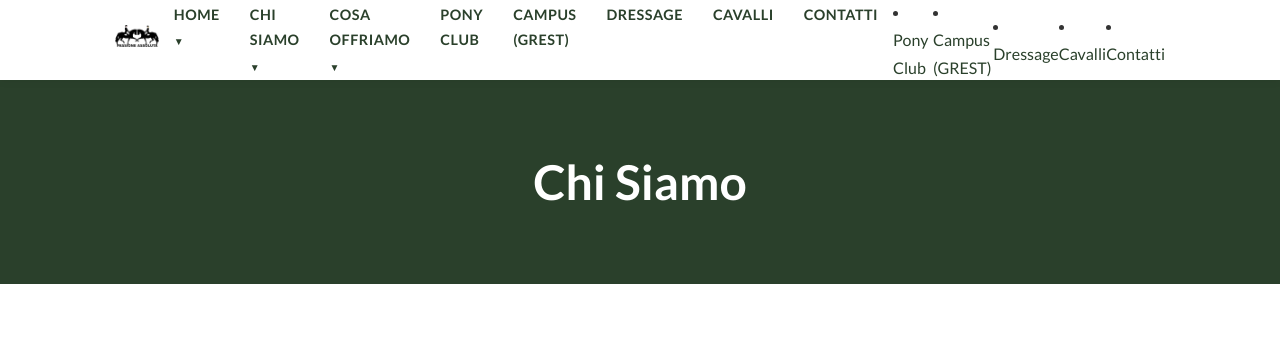
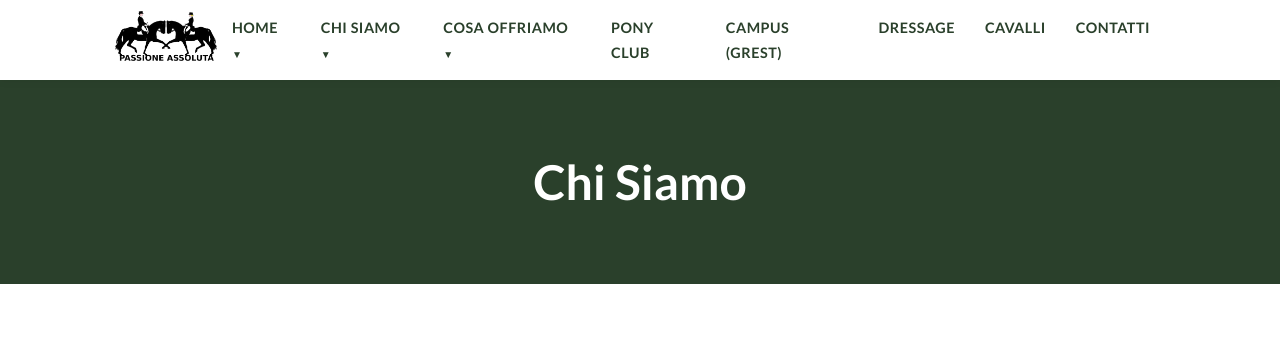
Before and after one commit to esperesce/pas.assoluta, a plain HTML site: page SitoPassioneAssoluta/chi-siamo.html in a window 1280 px wide. Shown: the top 361 px of the page. Drawn offline with Linux system fonts and the light colour scheme.

Commit message:
Update chi-siamo.html

```diff
--- a/SitoPassioneAssoluta/chi-siamo.html
+++ b/SitoPassioneAssoluta/chi-siamo.html
@@ -50,13 +50,7 @@
                 <li><a href="cavalli.html">Cavalli</a></li>
                 <li><a href="contatti.html">Contatti</a></li>
 
-            </ul>
-                </li>
-                <li><a href="pony-club.html">Pony Club</a></li>
-                <li><a href="grest.html">Campus (GREST)</a></li>
-                <li><a href="dressage.html">Dressage</a></li>
-                <li><a href="cavalli.html">Cavalli</a></li>
-                <li><a href="contatti.html">Contatti</a></li>
+
             </ul>
         </div>
     </header>
```
